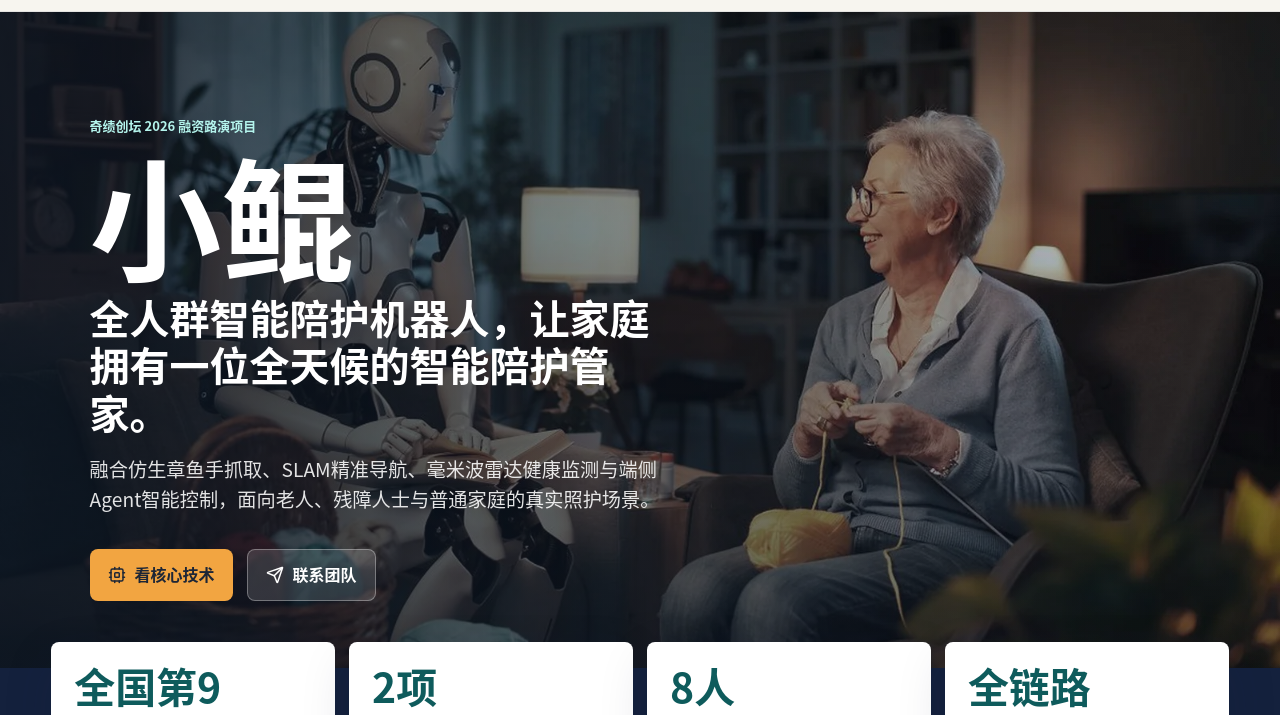
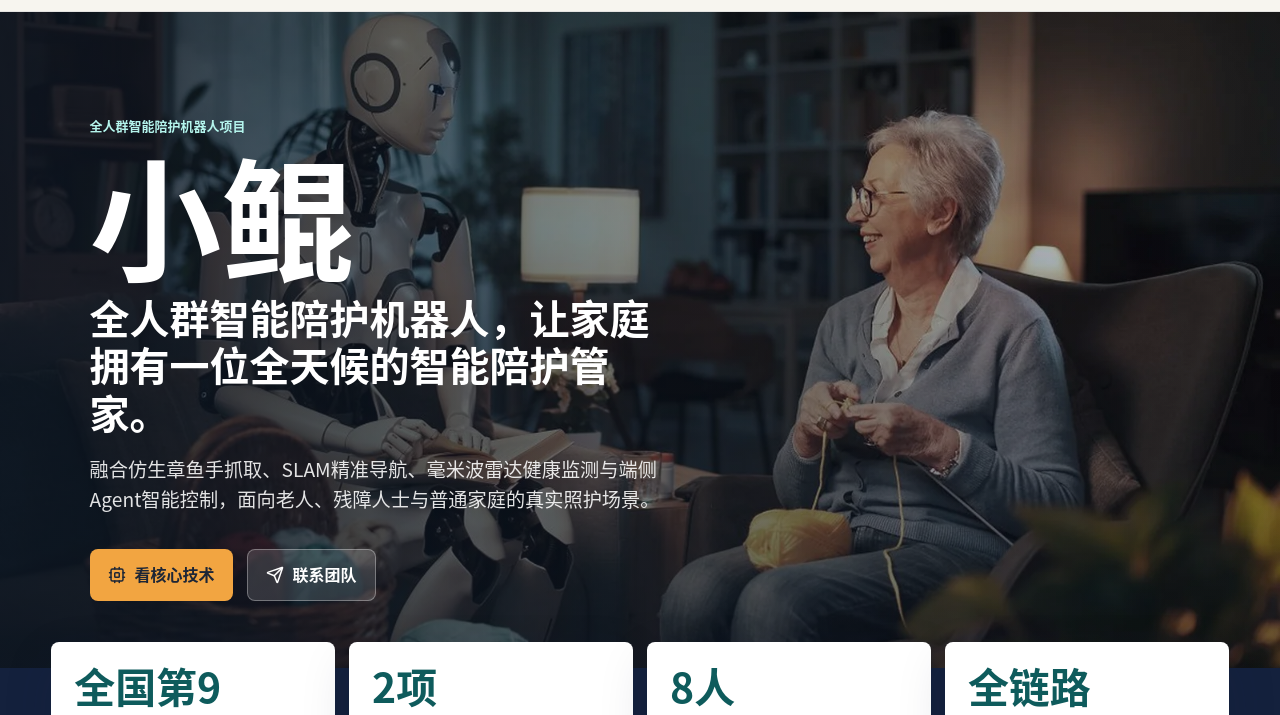
Before and after one commit to LoonyReina/OctopusRobot, a plain HTML site: page index.html in a window 1280 px wide. Shown: the part 56-771 px from the top of the page. Drawn offline with Linux system fonts and the light colour scheme.

Commit message:
Generalize hero label

```diff
--- a/index.html
+++ b/index.html
@@ -39,7 +39,7 @@
         <img class="hero-bg" src="assets/images/hero-care.webp" alt="智能陪护机器人陪伴老人居家生活的概念场景" />
         <div class="hero-overlay"></div>
         <div class="hero-content">
-          <p class="eyebrow">奇绩创坛 2026 融资路演项目</p>
+          <p class="eyebrow">全人群智能陪护机器人项目</p>
           <h1 id="hero-title">小鲲</h1>
           <p class="hero-subtitle">全人群智能陪护机器人，让家庭拥有一位全天候的智能陪护管家。</p>
           <p class="hero-copy">
```
